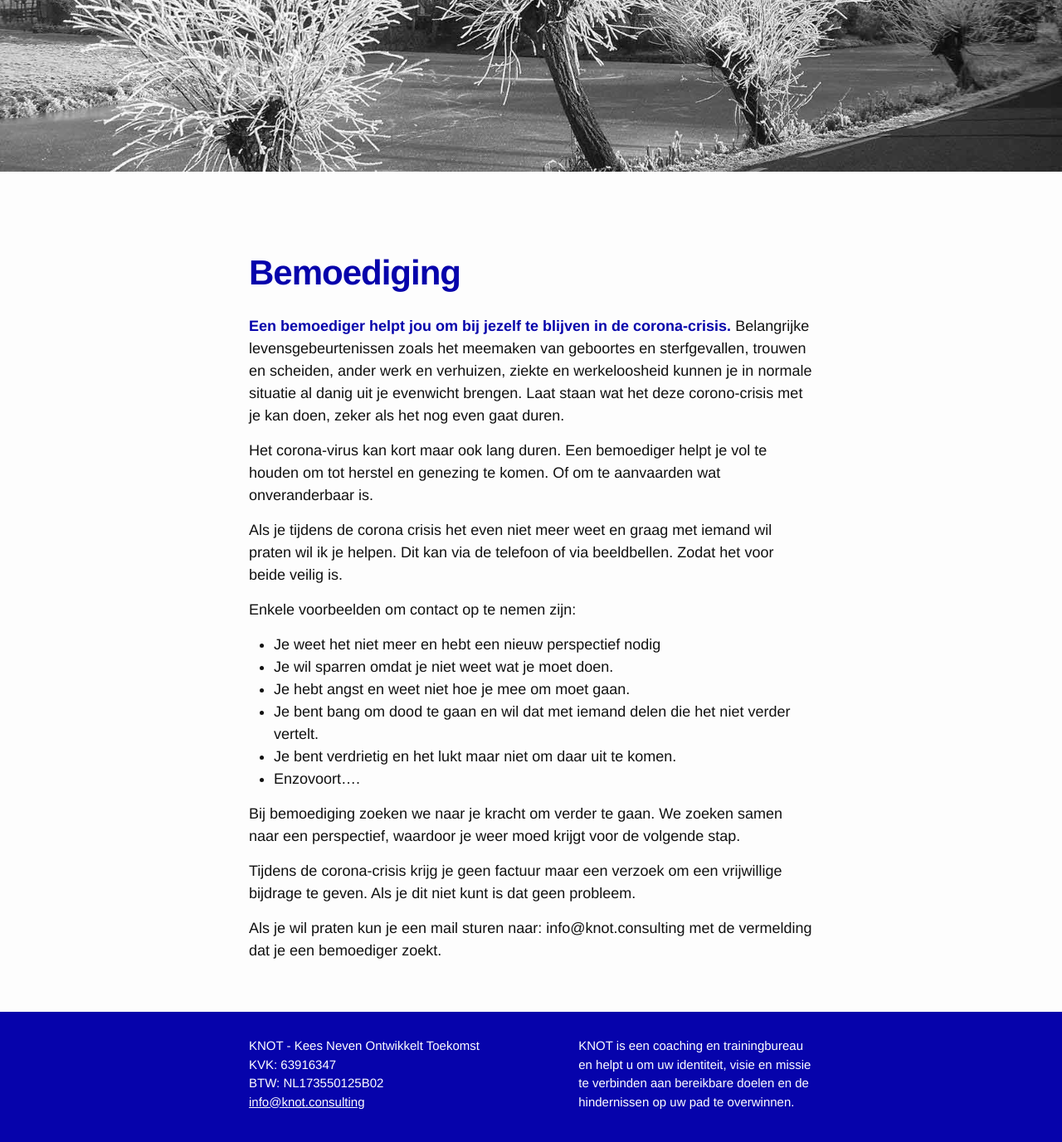
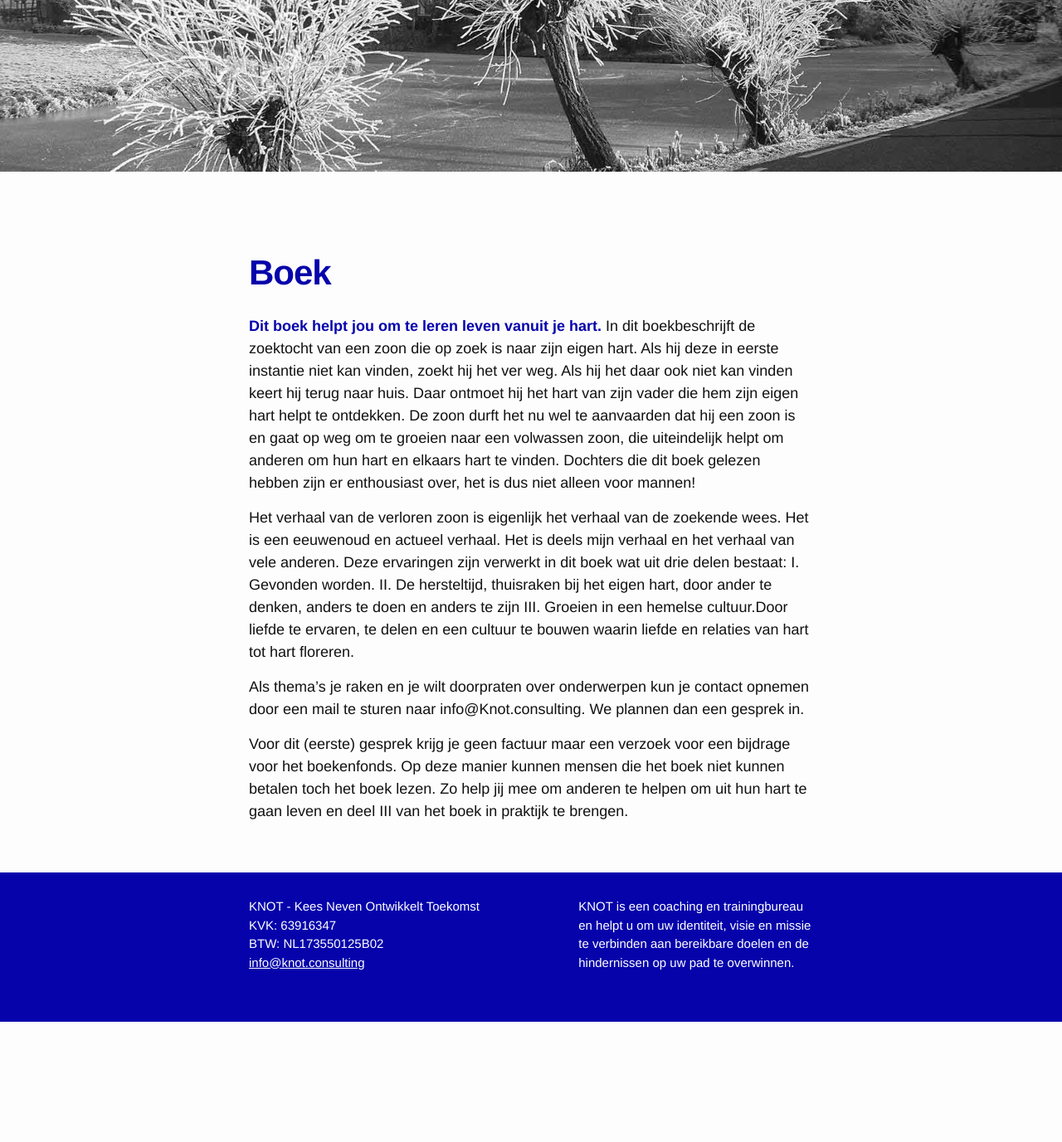
Before and after one commit to keesneven/keesneven.github.io, a Jekyll site: the page built from d_consulting.md, in a window 1280 px wide and 1400 px high, scrolled down 293 px. Shown: the top 1377 px of the window at 83% size. Built offline with Jekyll 4.4.1, drawn with Linux system fonts in a browser that asks for light colours; nearby versions of some CDN libraries; after the commit the page ends 1525 px from its top, so only the background shows below that.

Commit message:
Update d_consulting.md

```diff
--- a/d_consulting.md
+++ b/d_consulting.md
@@ -1,27 +1,18 @@
 ---
 layout: page
-title: Bemoediging
-permalink: /diensten/bemoediging/
+title: Boek
+permalink: /diensten/boek/
 img-path: /assets/img/bg5.jpg
 ---
 
-**Een bemoediger helpt jou om bij jezelf te blijven in de corona-crisis.**
-Belangrijke levensgebeurtenissen zoals het meemaken van geboortes en sterfgevallen, trouwen en scheiden, ander werk en verhuizen, ziekte en werkeloosheid kunnen je in normale situatie al danig uit je evenwicht brengen. Laat staan wat het deze corono-crisis met je kan doen, zeker als het nog even gaat duren.
+**Dit boek helpt jou om te leren leven vanuit je hart.**
+In dit boekbeschrijft de zoektocht van een zoon die op zoek is naar zijn eigen hart. Als hij deze in eerste instantie niet kan vinden, zoekt hij het ver weg. Als hij het daar ook niet kan vinden keert hij terug naar huis. Daar ontmoet hij het hart van zijn vader die hem zijn eigen hart helpt te ontdekken. De zoon durft het nu wel te aanvaarden dat hij een zoon is en gaat op weg om te groeien naar een volwassen zoon, die uiteindelijk helpt om anderen om hun hart en elkaars hart te vinden. Dochters die dit boek gelezen hebben zijn er enthousiast over, het is dus niet alleen voor mannen!
 
-Het corona-virus kan kort maar ook lang duren. Een bemoediger helpt je vol te houden om tot herstel en genezing te komen. Of om te aanvaarden wat onveranderbaar is.
+Het verhaal van de verloren zoon is eigenlijk het verhaal van de zoekende wees. Het is een eeuwenoud en actueel verhaal. Het is deels mijn verhaal en het verhaal van vele anderen. Deze ervaringen zijn verwerkt in dit boek wat uit drie delen bestaat:
+I. Gevonden worden.
+II. De hersteltijd, thuisraken bij het eigen hart, door ander te denken, anders te doen en anders te zijn
+III. Groeien in een hemelse cultuur.Door liefde te ervaren, te delen en een cultuur te bouwen waarin liefde en relaties van hart tot hart floreren.
 
-Als je tijdens de corona crisis het even niet meer weet en graag met iemand wil praten wil ik je helpen. Dit kan via de telefoon of via beeldbellen. Zodat het voor beide veilig is.
+Als thema's je raken en je wilt doorpraten over onderwerpen kun je contact opnemen door een mail te sturen naar info@Knot.consulting. We plannen dan een gesprek in.
 
-Enkele voorbeelden om contact op te nemen zijn:
-- Je weet het niet meer en hebt een nieuw perspectief nodig
-- Je wil sparren omdat je niet weet wat je moet doen.
-- Je hebt angst en weet niet hoe je mee om moet gaan.
-- Je bent bang om dood te gaan en wil dat met iemand delen die het niet verder vertelt.
-- Je bent verdrietig en het lukt maar niet om daar uit te komen.
-- Enzovoort....
-
-Bij bemoediging zoeken we naar je kracht om verder te gaan. We zoeken samen naar een perspectief, waardoor je weer moed krijgt voor de volgende stap.
-
-Tijdens de corona-crisis krijg je geen factuur maar een verzoek om een vrijwillige bijdrage te geven. Als je dit niet kunt is dat geen probleem.
-
-Als je wil praten kun je een mail sturen naar: info@knot.consulting met de vermelding dat je een bemoediger zoekt.
+Voor dit (eerste) gesprek krijg je geen factuur maar een verzoek voor een bijdrage voor het boekenfonds. Op deze manier kunnen mensen die het boek niet kunnen betalen toch het boek lezen. Zo help jij mee om anderen te helpen om uit hun hart te gaan leven en deel III van het boek in praktijk te brengen.
```
